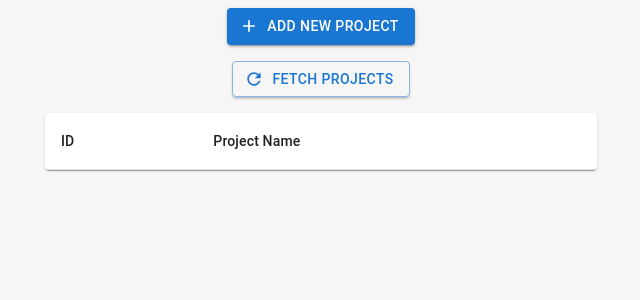
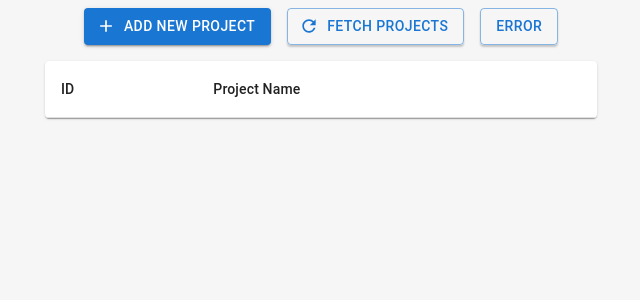
Before and after one commit to infantGrandpa/taskboard-timer, a React (Vite) app in the folder taskboard-timer/: page / in a window 1280 px wide. Shown: the top 300 px of the page, without its empty margins (319-959 px from the left). Built offline with nearby package versions, Linux system fonts and the light colour scheme.

Commit message:
Create Error Message Component

```diff
--- /dev/null
+++ b/taskboard-timer/src/components/ErrorMessage.tsx
@@ -0,0 +1,13 @@
+import { Alert } from "@mui/material";
+
+interface Props {
+    message?: string;
+}
+
+const ErrorMessage = ({ message }: Props) => {
+    if (!message) return null;
+
+    return <Alert severity="error">{message}</Alert>;
+};
+
+export default ErrorMessage;
--- a/taskboard-timer/src/components/ProjectsTable.tsx
+++ b/taskboard-timer/src/components/ProjectsTable.tsx
@@ -1,8 +1,9 @@
-import { Button } from "@mui/material";
+import { Button, Stack } from "@mui/material";
 import DynamicTable from "./DynamicTable";
 import AddIcon from "@mui/icons-material/Add";
 import RefreshIcon from "@mui/icons-material/Refresh";
 import { useState } from "react";
+import ErrorMessage from "./ErrorMessage";
 
 type Project = {
     id: number;
@@ -11,8 +12,10 @@ type Project = {
 
 const ProjectsTable = () => {
     const [projects, setProjects] = useState<Project[]>([]);
+    const [error, setError] = useState<string | undefined>();
 
     const fetchProjects = async () => {
+        setError(undefined);
         try {
             const response = await fetch("http://127.0.0.1:5000/api/projects");
             if (!response.ok) {
@@ -22,11 +25,13 @@ const ProjectsTable = () => {
             setProjects(data);
         } catch (error) {
             console.error("Error fetching projects:", error);
+            setError("Failed to fetch projects. Please try again.");
         }
     };
 
     const addNewProject = async () => {
         const projectData = { name: "My New Project" };
+        setError(undefined);
 
         try {
             const response = await fetch("http://127.0.0.1:5000/add_project", {
@@ -42,7 +47,13 @@ const ProjectsTable = () => {
             fetchProjects();
         } catch (error) {
             console.error("Error adding new project:", error);
+            setError("Failed to fetch projects. Please try again.");
         }
+    };
+
+    const showError = () => {
+        setError(undefined);
+        setError("This is an error message!");
     };
 
     const projectsColumns = [
@@ -51,6 +62,7 @@ const ProjectsTable = () => {
     ];
     return (
         <>
+            <Stack direction="row" spacing={2}>
                 <Button
                     variant="contained"
                     onClick={addNewProject}
@@ -65,6 +77,12 @@ const ProjectsTable = () => {
                 >
                     Fetch Projects
                 </Button>
+                <Button variant="outlined" onClick={showError}>
+                    ERROR
+                </Button>
+            </Stack>
+
+            <ErrorMessage message={error} />
             <DynamicTable data={projects} columns={projectsColumns} />
         </>
     );
```
Lines whose indentation alone changed are shown as unchanged.
